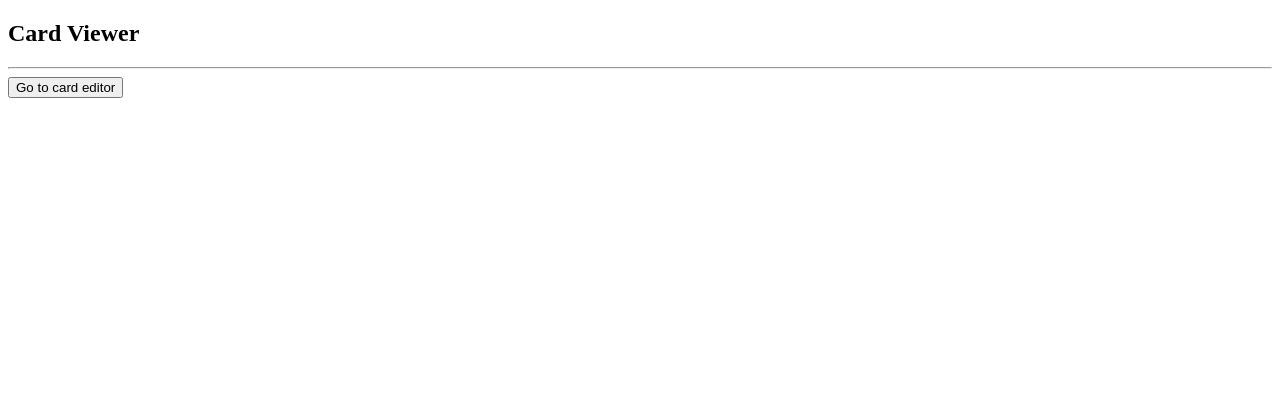
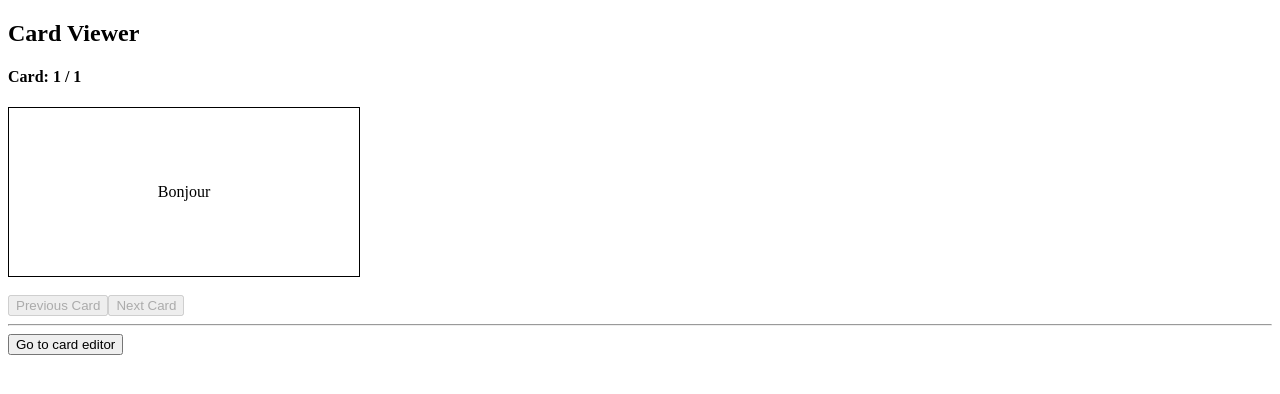
Before and after one commit to AditiR-42/datamatchbootcamp, a React (Create React App) app: page / in a window 1280 px wide. Both pictures are taken after a click on the button "Go to card viewer". Shown: the top 394 px of the page. Built offline with nearby package versions, Linux system fonts and the light colour scheme.

Commit message:
Fix card viewer functionality and update CSS styling

```diff
--- a/src/App.js
+++ b/src/App.js
@@ -8,9 +8,9 @@ class App extends React.Component {
     super(props);
     this.state = {
       cards: [
-        {front: 'front1', back: 'back1'},
-        {front: 'front2', back: 'back2'},
+        {front: 'Bonjour', back: 'Hello'},
       ],
+      currentIndex: 0,
       editor: true,
     };
   }
@@ -22,8 +22,14 @@ class App extends React.Component {
 
   deleteCard = index => {
     const cards = this.state.cards.slice();
-    cards.splice(index, 1);
-    this.setState({cards});
+    if (index > 0) {
+      cards.splice(index, 1);
+      this.setState({cards});
+    }
+    else {
+      alert('Cannot delete all cards!');
+      return;
+    }
   }
 
   switchMode = () => this.setState({editor: !this.state.editor});
@@ -38,7 +44,11 @@ class App extends React.Component {
       />);
     }
     else {
-      return <CardViewer switchMode={this.switchMode}/>;
+      return (<CardViewer
+      switchMode={this.switchMode}
+      cards={this.state.cards}
+      displayFront={this.displayFront}
+      />);
     }
   }
 }
--- a/src/CardEditor.css
+++ b/src/CardEditor.css
@@ -10,5 +10,9 @@ table {
 
 td,
 th {
-    padding: 10px;
+    padding: 15px;
 }
+
+body {
+    font-family: Montserrat;
+}
--- a/src/CardEditor.js
+++ b/src/CardEditor.js
@@ -8,6 +8,11 @@ class CardEditor extends React.Component {
     }
 
     addCard = () => {
+        if (!this.state.front.trim() || !this.state.back.trim()) {
+            alert('Cannot add an empty card!');
+            return;
+        }
+
         this.props.addCard(this.state);
         this.setState({front: '', back: ''});
     };
--- /dev/null
+++ b/src/CardViewer.css
@@ -0,0 +1,15 @@
+.card {
+    border: 1px solid black;
+    width: fit-content;
+    min-width: 200px;
+    text-align: center;
+    padding: 75px;
+}
+
+.card:hover {
+    cursor: pointer;
+}
+
+body {
+    font-family: Montserrat;
+}
--- a/src/CardViewer.js
+++ b/src/CardViewer.js
@@ -1,10 +1,62 @@
 import React from 'react';
+import './CardViewer.css';
 
 class CardViewer extends React.Component {
-  render() {
+    constructor(props) {
+        super(props);
+        this.state = {
+          currentIndex: 0,
+          displayFront: true,
+        };
+    }
+
+    nextCard = () => {
+        if (this.state.currentIndex < this.props.cards.length - 1) {
+            this.setState({
+                currentIndex: this.state.currentIndex + 1,
+                displayFront: true,
+            });
+        }
+    };
+
+    previousCard = () => {
+        if (this.state.currentIndex > 0) {
+            this.setState({
+                currentIndex: this.state.currentIndex - 1,
+                displayFront: true,
+            });
+        }
+    };
+
+    flipCard = () => this.setState({displayFront: !this.state.displayFront});
+
+    render() {
+    const card = this.props.cards[this.state.currentIndex][
+        this.state.displayFront ? "front" : "back"
+    ];
+
+    console.log(this.props.cards)
+
     return (
       <div>
         <h2>Card Viewer</h2>
+        <h4>Card: {this.state.currentIndex + 1} / {this.props.cards.length}</h4>
+        <div className="card" onClick={this.flipCard}>
+            {card}
+        </div>
+        <br />
+        <button
+            disabled={this.state.currentIndex === 0}
+            onClick={this.previousCard}
+        >
+            Previous Card
+        </button>
+        <button
+            disabled={this.state.currentIndex === this.props.cards.length - 1}
+            onClick={this.nextCard}
+        >
+            Next Card
+        </button>
         <hr />
         <button onClick={this.props.switchMode}>Go to card editor</button>
       </div>
```
